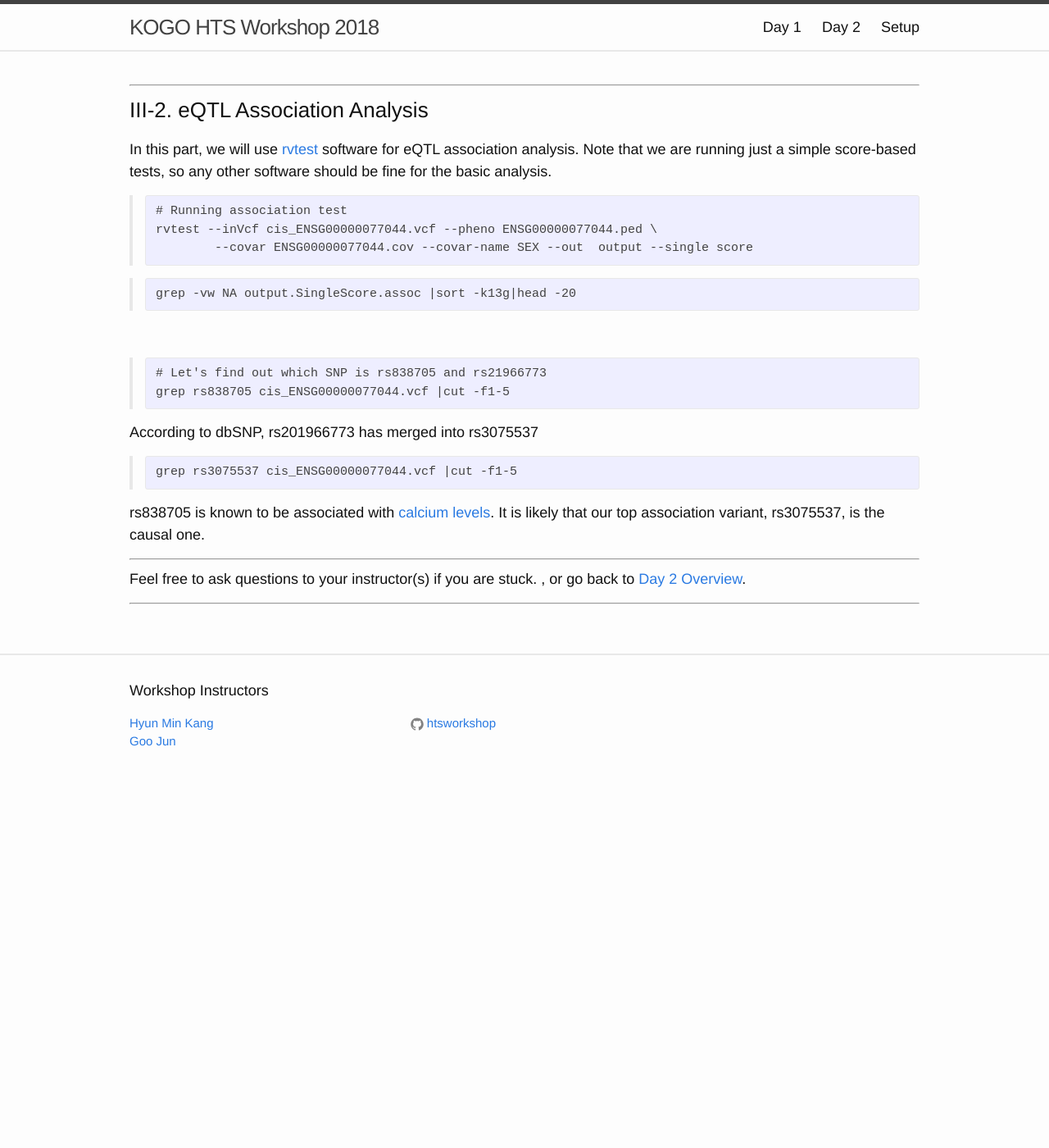
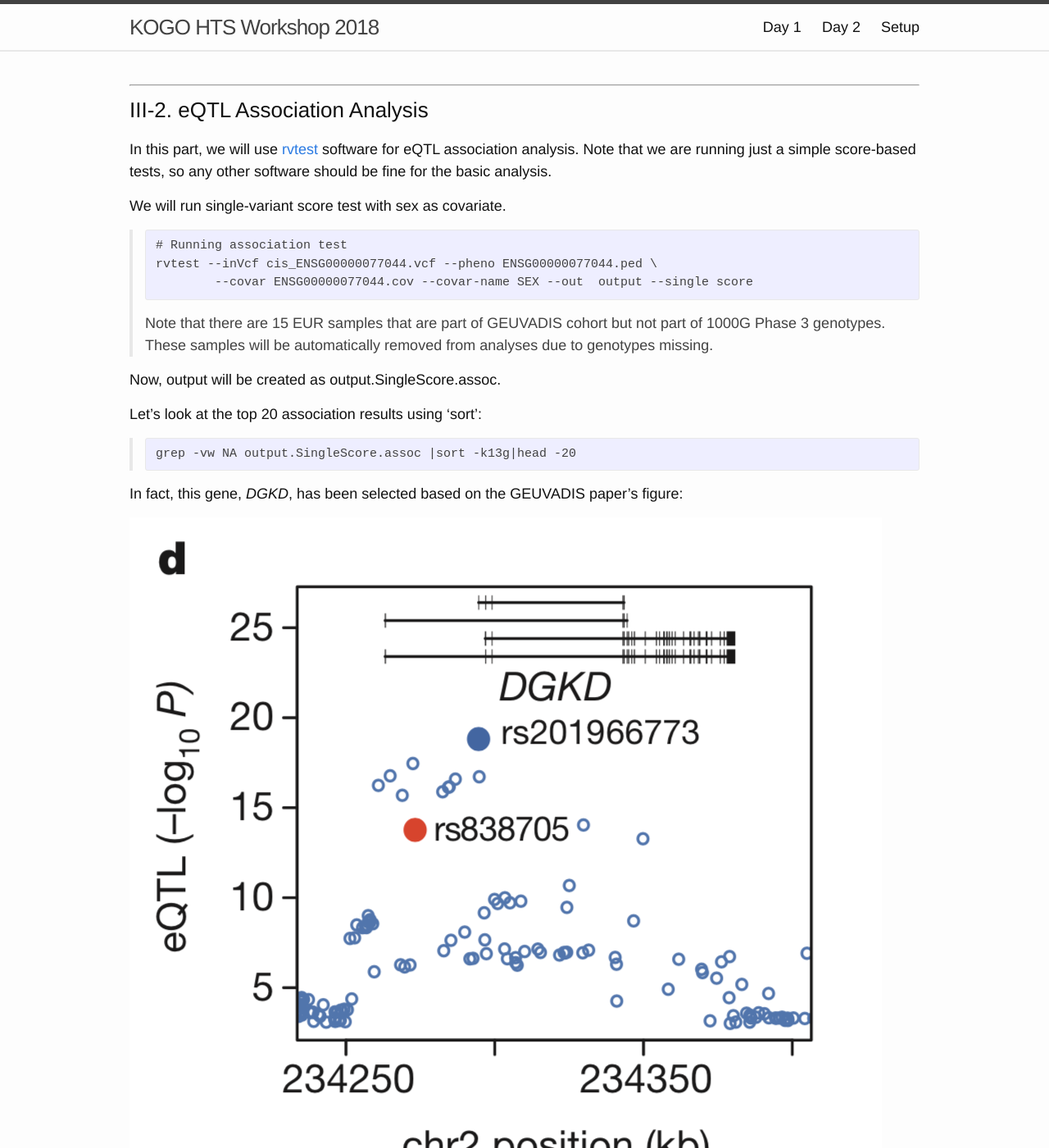
Before and after one commit to htsworkshop/stom-2018, a Jekyll site: the page built from class-material/day2-eqtl.md, in a window 1280 px wide and 1400 px high. Shown: the whole window at 82% size. Built offline with Jekyll 4.4.1, drawn with Linux system fonts in a browser that asks for light colours; some of the changed text lies outside the part shown.

Commit message:
modified eqtl part

```diff
--- a/class-material/day2-eqtl.md
+++ b/class-material/day2-eqtl.md
@@ -9,27 +9,42 @@ layout: page
 In this part, we will use [rvtest](http://zhanxw.github.io/rvtests) software for eQTL association analysis.
 Note that we are running just a simple score-based tests, so any other software should be fine for the basic analysis.
 
+We will run single-variant score test with sex as covariate.
 > <pre>
 # Running association test
 rvtest --inVcf cis_ENSG00000077044.vcf --pheno ENSG00000077044.ped \
 	--covar ENSG00000077044.cov --covar-name SEX --out  output --single score </pre>
+Note that there are 15 EUR samples that are part of GEUVADIS cohort but not part of 1000G Phase 3 genotypes. These
+samples will be automatically removed from analyses due to genotypes missing.
 
+Now, output will be created as output.SingleScore.assoc.
+
+
+Let's look at the top 20 association results using 'sort':
 > <pre>
 grep -vw NA output.SingleScore.assoc |sort -k13g|head -20 </pre>
 
 
+In fact, this gene, _DGKD_, has been selected based on the GEUVADIS paper's figure:
+
 ![](DGKD.png)
 
+
+Let's find out which SNP is rs838705 and rs21966773 from the VCF file.
 ><pre>
-# Let's find out which SNP is rs838705 and rs21966773
 grep rs838705 cis_ENSG00000077044.vcf |cut -f1-5</pre>
+
+- Q. Is this SNP in our top-20 list? What's the p-value?
 
 According to dbSNP, rs201966773 has merged into rs3075537
 ><pre>
 grep rs3075537 cis_ENSG00000077044.vcf |cut -f1-5</pre>
 
-rs838705 is known to be associated with [calcium levels](https://www.ebi.ac.uk/gwas/search?query=rs838705).
-It is likely that our top association variant, rs3075537, is the causal one.
+- Q. Is this variant in our top-20 list? What's the p-value?
+
+This eQTL association signal is interesting because _DGKD_ is a gene involved in calcium signaling pathway,
+and it has been reported that rs838705 is associated with [calcium levels](https://www.ebi.ac.uk/gwas/search?query=rs838705).
+It is possible that our top eQTL, rs3075537, is the causal variant affecting calcium levels due to regulatory mechanisms.
 
 ---
 
```
Also changed, not shown: class-material/day2-geuvadis.md (+0 -1 lines), class-material/DGKD.png (added).
